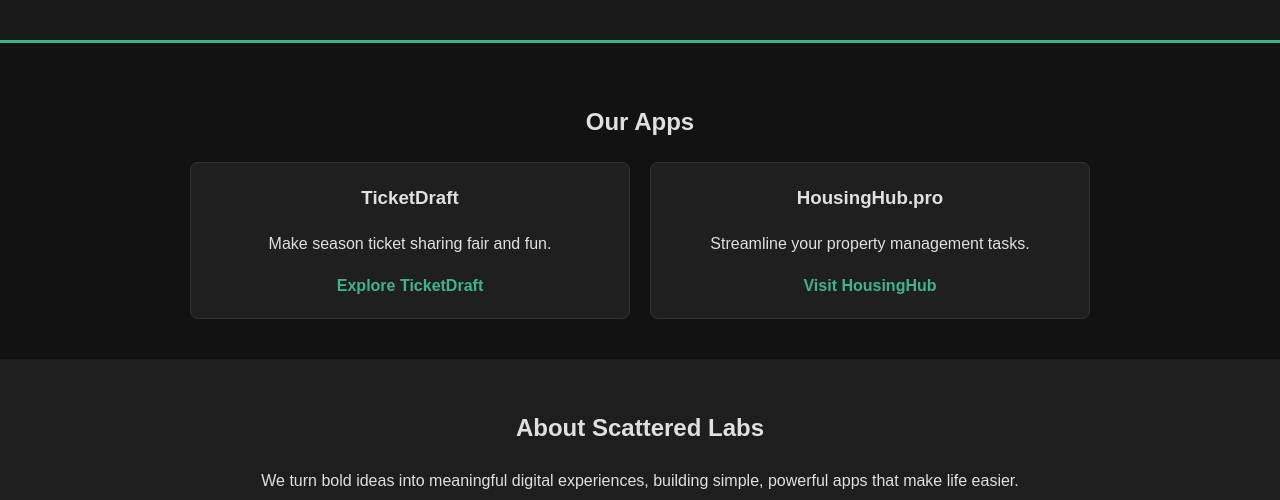
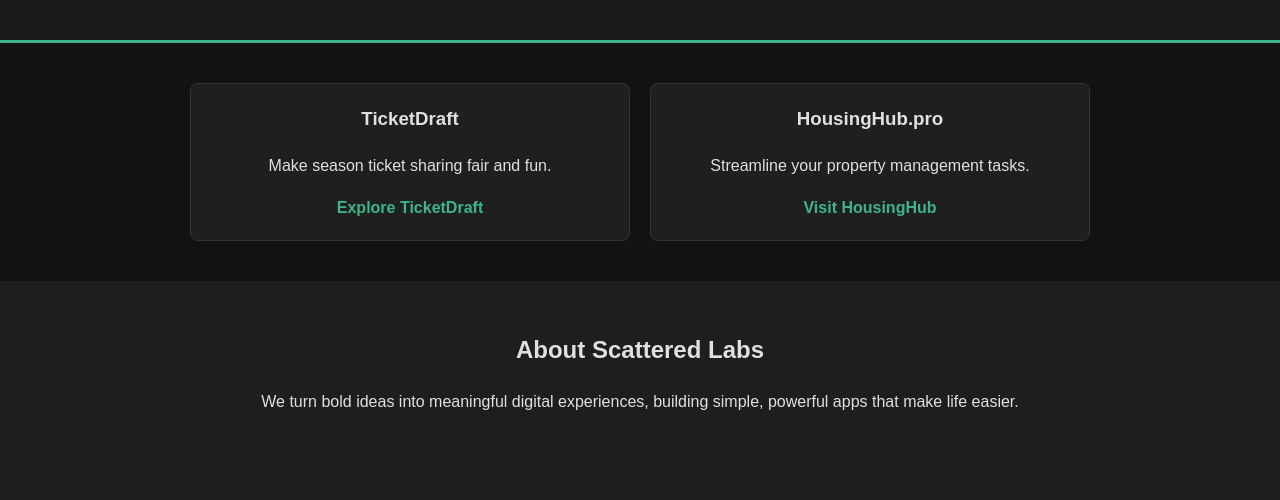
Before and after one commit to ColinScattergood/sladc, a plain HTML site: page index.html in a window 1280 px wide. Shown: the part 300-800 px from the top of the page. Drawn offline with Linux system fonts and the light colour scheme.

Commit message:
Update index.html

```diff
--- a/index.html
+++ b/index.html
@@ -26,7 +26,7 @@
 
     <!-- Apps Showcase -->
     <section class="apps">
-        <h2>Our Apps</h2>
+        <!--<h2>Our Apps</h2>-->
         <div class="app-grid">
             <div class="app-card">
                 <h3>TicketDraft</h3>
```
